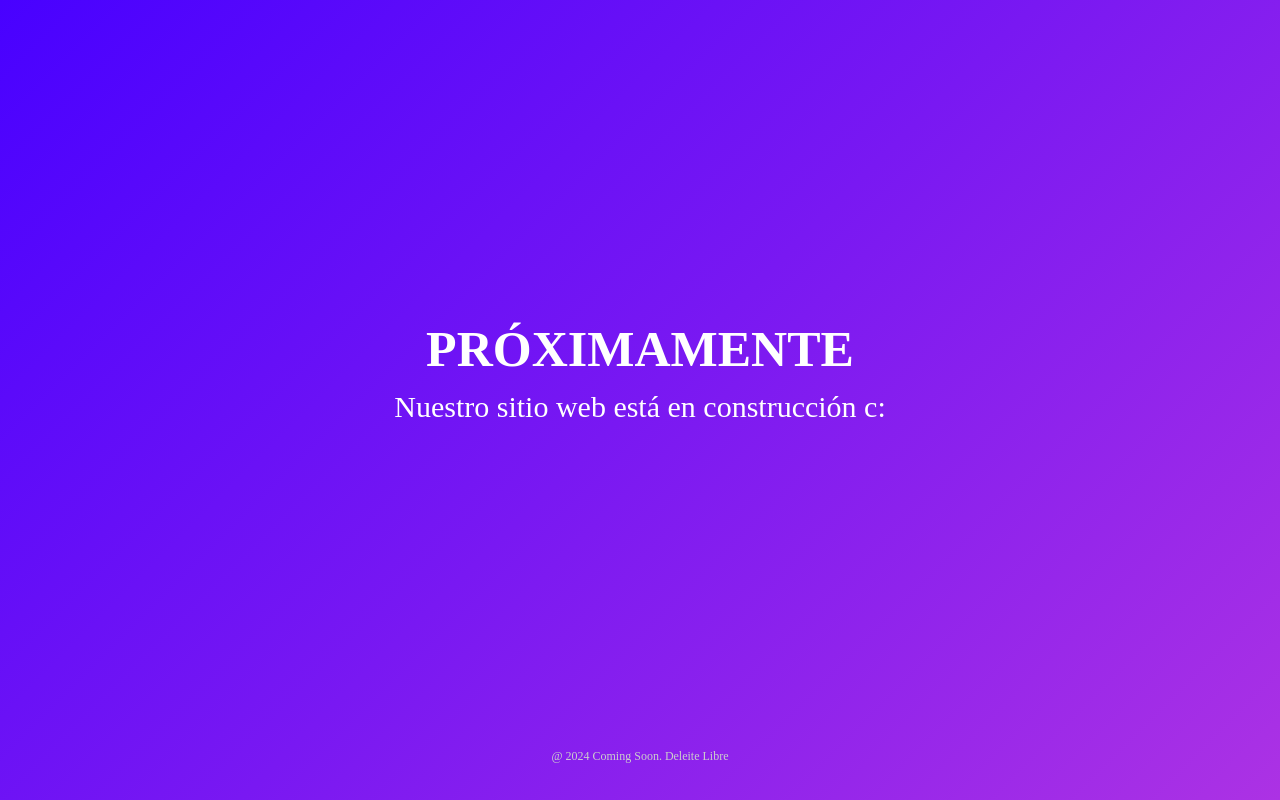
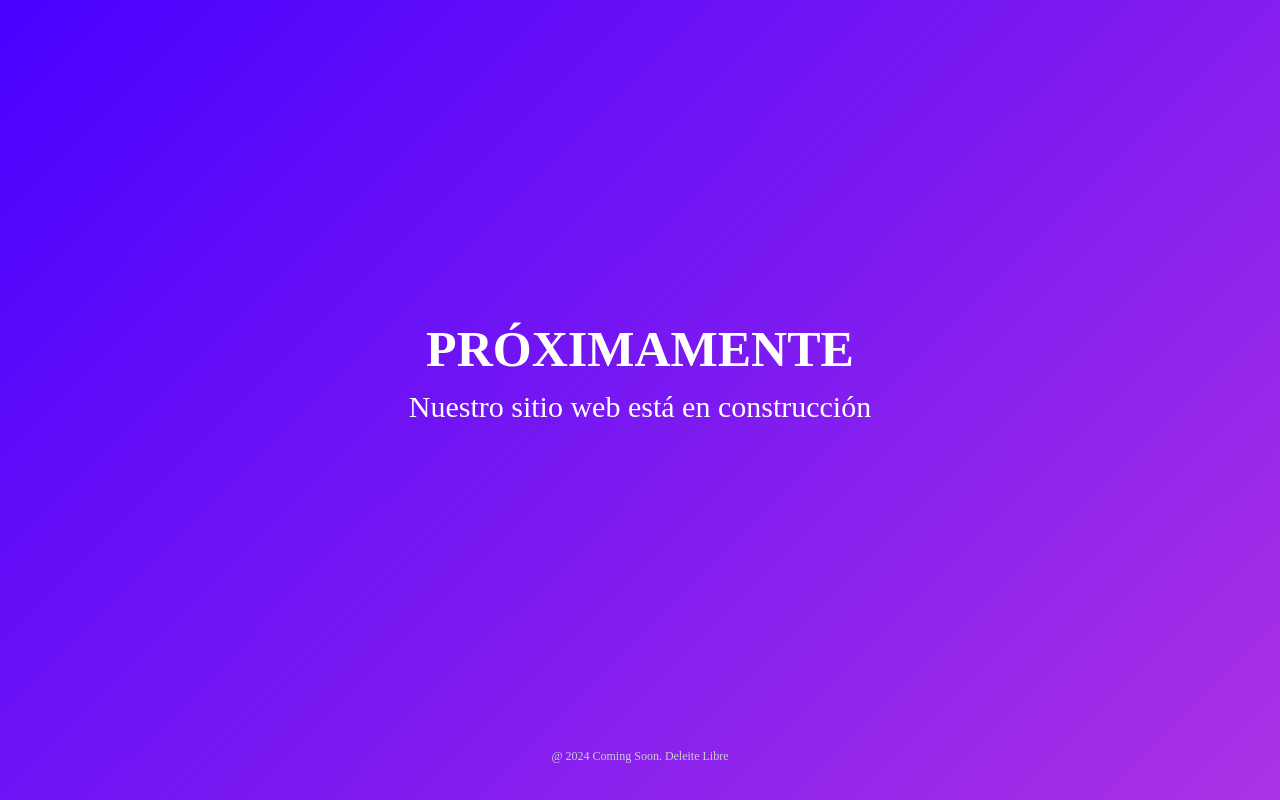
Before and after one commit to escalonaalnatural/deleitelibrewebpage, a plain HTML site: page index.html in a window 1280 px wide. Drawn offline with Linux system fonts and the light colour scheme; a web font is replaced by a local one.

Commit message:
testing update - rollback

```diff
--- a/index.html
+++ b/index.html
@@ -26,7 +26,7 @@
 			</h3>
 
 			<p class="txt-center l1-txt2 p-b-60">
-				Nuestro sitio web está en construcción c:
+				Nuestro sitio web está en construcción
 			</p>
 
 		</div>
```
